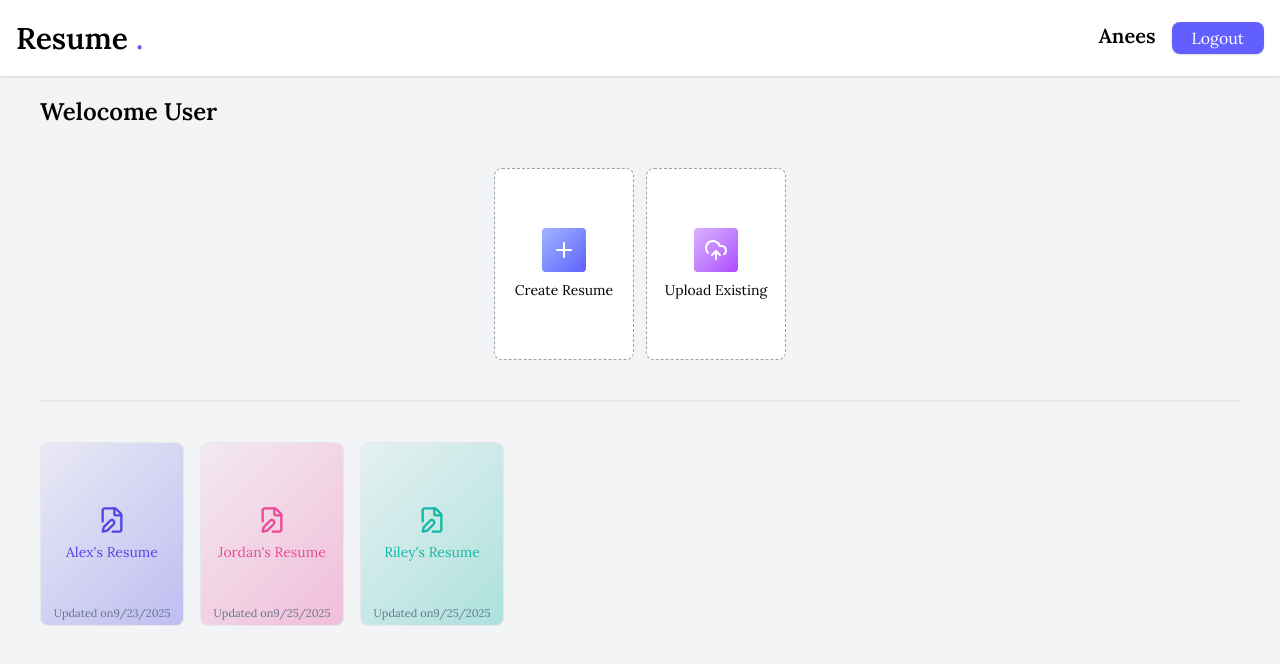
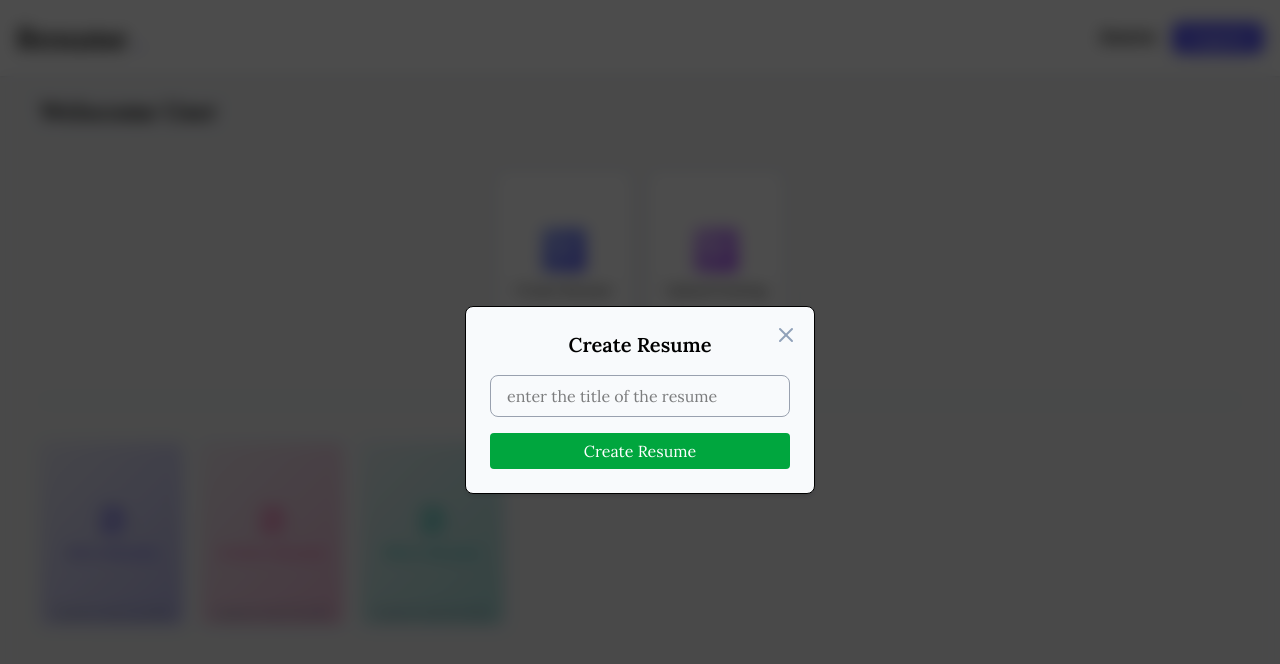
Before and after one commit to Anees-al/AI-resumeBuilder, a React app in the folder frontend/: page /AI-resumeBuilder/app in a window 1280 px wide. Both pictures are taken after a click on the button "Create Resume". Shown: the top 664 px of the page. Built offline with nearby package versions, Linux system fonts and the light colour scheme; the HTML template or start-up script is replaced by a standard one.

Commit message:
styling in dashboard page

```diff
--- a/frontend/src/index.css
+++ b/frontend/src/index.css
@@ -5,3 +5,12 @@
 *{
     font-family: "Lora", serif;
 }
+
+
+
+@layer base{
+    input:not([type="checkbox"]){
+              @apply outline-none focus:ring border border-gray-400 rounded-lg
+              focus:ring-blue-400 focus:border-blue-500
+    }
+}
--- a/frontend/src/pages/Dashboard.jsx
+++ b/frontend/src/pages/Dashboard.jsx
@@ -1,18 +1,32 @@
-import { FilePenIcon, PencilIcon, PlusIcon, TrashIcon, UploadCloudIcon } from 'lucide-react'
+import { FilePenIcon, PencilIcon, PlusIcon, TrashIcon, UploadCloudIcon, XIcon } from 'lucide-react'
 import React, { useEffect, useState } from 'react'
 import { dummyResumeData } from '../assets/assets';
+import { useNavigate } from 'react-router-dom';
 const Dashboard = () => {
   const [allresume,setAllresume]=useState([]);
+  const [showCreateResume,setShowCreateResume]=useState(false);
+  const [showUploadResume,setShowUploadResume]=useState(false)
+  const[title,setTile]=useState('');
+  const[resume,setResume]=useState(null);
+  const[resumeId,setResumeId]=useState(null)
   const colors=["#4F46E5", "#EC4899", "#14B8A6"]
 
   const loadResume=()=>{
     setAllresume(dummyResumeData)
   }
 
+  const navigate =useNavigate()
+
 useEffect(()=>{
 loadResume()
 },[])
 
+
+const createResume=(e)=>{
+  e.preventDefault();
+  setShowCreateResume(false);
+  navigate('/app/builder/res123')
+}
 
 
 
@@ -22,7 +36,7 @@ loadResume()
 
 
       <div className='flex sm:flex-row gap-3 items-center justify-center mt-10'>
-             <button className='w-full bg-white sm:max-w-35 h-48 flex flex-col items-center justify-center border border-dashed border-gray-400 group rounded-lg gap-2 cursor-pointer hover:border-purple-500'>
+             <button className='w-full bg-white sm:max-w-35 h-48 flex flex-col items-center justify-center border border-dashed border-gray-400 group rounded-lg gap-2 cursor-pointer hover:border-purple-500' onClick={()=>setShowCreateResume(true)}>
                 <PlusIcon  className='size-11 transition-all duration-300 p-2.5 text-white bg-gradient-to-br from-indigo-300 to-indigo-500 rounded'/>
                 <p className='text-sm'>Create Resume</p>
              </button>
@@ -60,6 +74,20 @@ loadResume()
     )
   })}
       </div>
+
+
+      {
+        showCreateResume && (
+          <form onSubmit={createResume} className='fixed inset-0 bg-black/70 backdrop-blur bg-opacity-50 z-10 flex items-center justify-center '  onClick={()=>setShowCreateResume(false)}>
+            <div className='relative bg-slate-50 border shadow-md rounded-lg w-full max-w-[350px] p-6 '  onClick={e=>e.stopPropagation()}>
+              <h1 className='text-xl font-semibold mb-4 text-center'>Create Resume</h1>
+              <input type="text"  placeholder='enter the title of the resume' required className='w-full px-4 py-2 mb-4 focus:border-green-600 ring-green-600 ' />
+              <button className='w-full bg-green-600 text-white rounded hover:bg-green-700 transition-colors py-1.5'>Create Resume</button>
+              <XIcon className='absolute top-4 right-4 text-slate-400 hover:text-slate-600 cursor-pointer transition-colors'   onClick={()=>{setShowCreateResume(false);  setTile('')}}/>
+            </div>
+          </form>
+        )
+      }
     </div>
   )
 }
```
